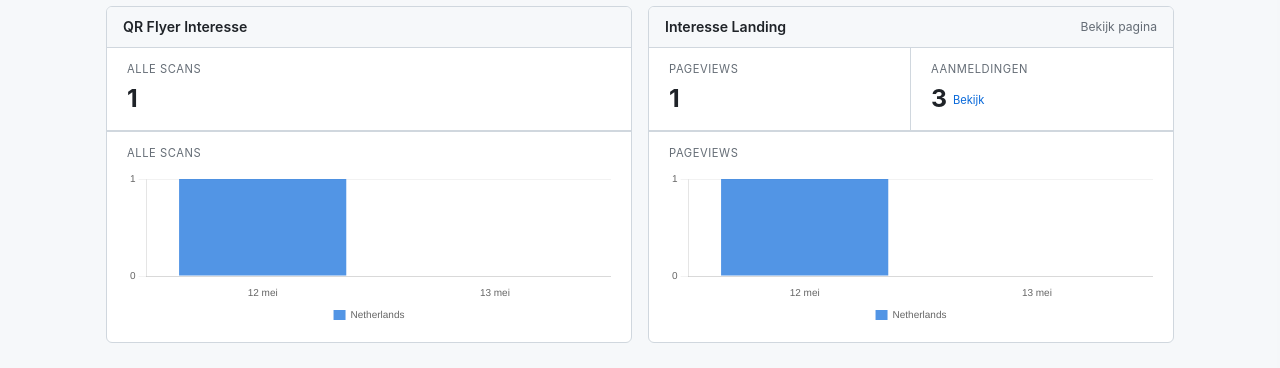
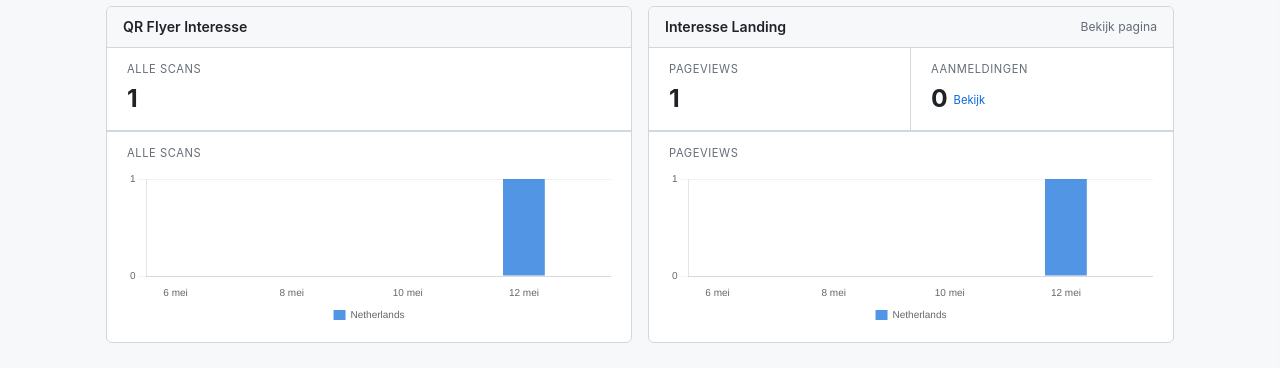
Before and after one commit to triqper/scraper, a plain HTML site: page index.html in a window 1280 px wide. Both pictures are taken after a click on the button "Alles tonen". Shown: the part 190-558 px from the top of the page. Drawn offline with nearby package versions, Linux system fonts and the light colour scheme.

Commit message:
fix: 'Alles tonen' stelt datumbereik in op 6 mei 09:00 tot huidige tijd

```diff
--- a/index.html
+++ b/index.html
@@ -567,7 +567,7 @@
 </main>
 
 <script>
-/* ─── State ────────────────────────────────────────────────────────── */
+/* ─── State ──────────────────────────────────────────────────────────────────── */
 const GROUPS = [
   { title: "Interesse",    sites: ["woonstroom-interesse",    "woonstroom-interesse-landing"]    },
   { title: "Aanbod",       sites: ["woonstroom-aanbod",       "woonstroom-aanbod-landing"]       },
@@ -644,7 +644,7 @@
 let miniChartRefs    = {};
 let countryChartRefs = {};   // { siteId: Chart|null }
 
-/* ─── Helpers ────────────────────────────────────────────────────────── */
+/* ─── Helpers ──────────────────────────────────────────────────────────────────── */
 function fmt(n) { return (n ?? 0).toLocaleString("nl-NL"); }
 function esc(s) { return String(s).replace(/&/g,"&amp;").replace(/</g,"&lt;").replace(/>/g,"&gt;"); }
 
@@ -660,7 +660,7 @@
   });
 }
 
-/* ─── Data selectors ────────────────────────────────────────────────────── */
+/* ─── Data selectors ────────────────────────────────────────────────────────────────── */
 
 function inRange(dtStr) {
   // dtStr is an ISO string with timezone (hour entries) or "YYYY-MM-DD" (day entries)
@@ -928,7 +928,7 @@
   return { labels: allDates.map(d => shortDate(d)), values: allDates.map(d => lookup[d] ?? 0) };
 }
 
-/* ─── NL-only helpers ────────────────────────────────────────────────────── */
+/* ─── NL-only helpers ────────────────────────────────────────────────────────────────── */
 function isNL(country) {
   const c = (country ?? "").toLowerCase();
   return c === "nl" || c === "netherlands" || c === "nederland";
@@ -1038,7 +1038,7 @@
   return hours;
 }
 
-/* ─── Chart data ────────────────────────────────────────────────────────── */
+/* ─── Chart data ──────────────────────────────────────────────────────────────────── */
 function makeChart(canvas, type, labels, values, color) {
   const isBar = type === "bar";
   return new Chart(canvas, {
@@ -1080,7 +1080,7 @@
   });
 }
 
-/* ─── Mini chart (sparkline) ──────────────────────────────────────────── */
+/* ─── Mini chart (sparkline) ────────────────────────────────────────────────────── */
 function makeMiniChart(canvas, labels, values) {
   return new Chart(canvas, {
     type: "line",
@@ -1109,7 +1109,7 @@
   });
 }
 
-/* ─── Compare section ────────────────────────────────────────────────────── */
+/* ─── Compare section ────────────────────────────────────────────────────────────────── */
 function renderCompare() {
   const el = document.getElementById("compare");
   el.innerHTML = "";
@@ -1181,7 +1181,7 @@
   renderCompare();
 }
 
-/* ─── Bar table ───────────────────────────────────────────────────────── */
+/* ─── Bar table ──────────────────────────────────────────────────────────────────── */
 function barTable(rows, labelKey, valueKey, colA, colB) {
   if (!rows || rows.length === 0) return `<p class="empty">Geen data in deze periode.</p>`;
   const max = Math.max(...rows.map(r => r[valueKey] ?? 0), 1);
@@ -1200,7 +1200,7 @@
   return html + `</tbody></table>`;
 }
 
-/* ─── Render / update ────────────────────────────────────────────────────── */
+/* ─── Render / update ────────────────────────────────────────────────────────────────── */
 function statLabel(siteName) {
   const qr  = displayName(siteName ?? "").toLowerCase().includes("qr");
   const vis = qr ? "Unieke scans" : "Unieke bezoekers";
@@ -1396,7 +1396,7 @@
   applySettings();
 }
 
-/* ─── Controls wiring ────────────────────────────────────────────────────── */
+/* ─── Controls wiring ────────────────────────────────────────────────────────────────── */
 function readInputs() {
   const fv = document.getElementById("from-dt").value;
   const tv = document.getElementById("to-dt").value;
@@ -1440,11 +1440,17 @@
 document.getElementById("to-dt").addEventListener("change",   () => { updateDateBtns(); readInputs(); });
 
 document.getElementById("reset-filter").addEventListener("click", () => {
-  document.getElementById("from-dt").value = "";
-  document.getElementById("to-dt").value   = "";
+  const now = new Date();
+  const toStr = now.getFullYear() + "-" +
+    String(now.getMonth() + 1).padStart(2, "0") + "-" +
+    String(now.getDate()).padStart(2, "0") + "T" +
+    String(now.getHours()).padStart(2, "0") + ":" +
+    String(now.getMinutes()).padStart(2, "0");
+  document.getElementById("from-dt").value = "2026-05-06T09:00";
+  document.getElementById("to-dt").value   = toStr;
   updateDateBtns();
-  fromDt = null;
-  toDt   = null;
+  fromDt = new Date("2026-05-06T09:00");
+  toDt   = new Date(toStr);
   updateAllCards();
 });
 
@@ -1526,7 +1532,7 @@
 });
 
 
-/* ─── Settings panel wiring ───────────────────────────────────────────────── */
+/* ─── Settings panel wiring ───────────────────────────────────────────────────────── */
 function openSettings() {
   document.getElementById("settings-panel").classList.add("open");
   document.getElementById("settings-backdrop").classList.add("open");
@@ -1599,7 +1605,7 @@
   });
 });
 
-/* ─── Load ─────────────────────────────────────────────────────────────────── */
+/* ─── Load ──────────────────────────────────────────────────────────────────────────────── */
 async function load() {
   const bust = Date.now();
   const [analyticsRes, formsRes] = await Promise.all([
```
